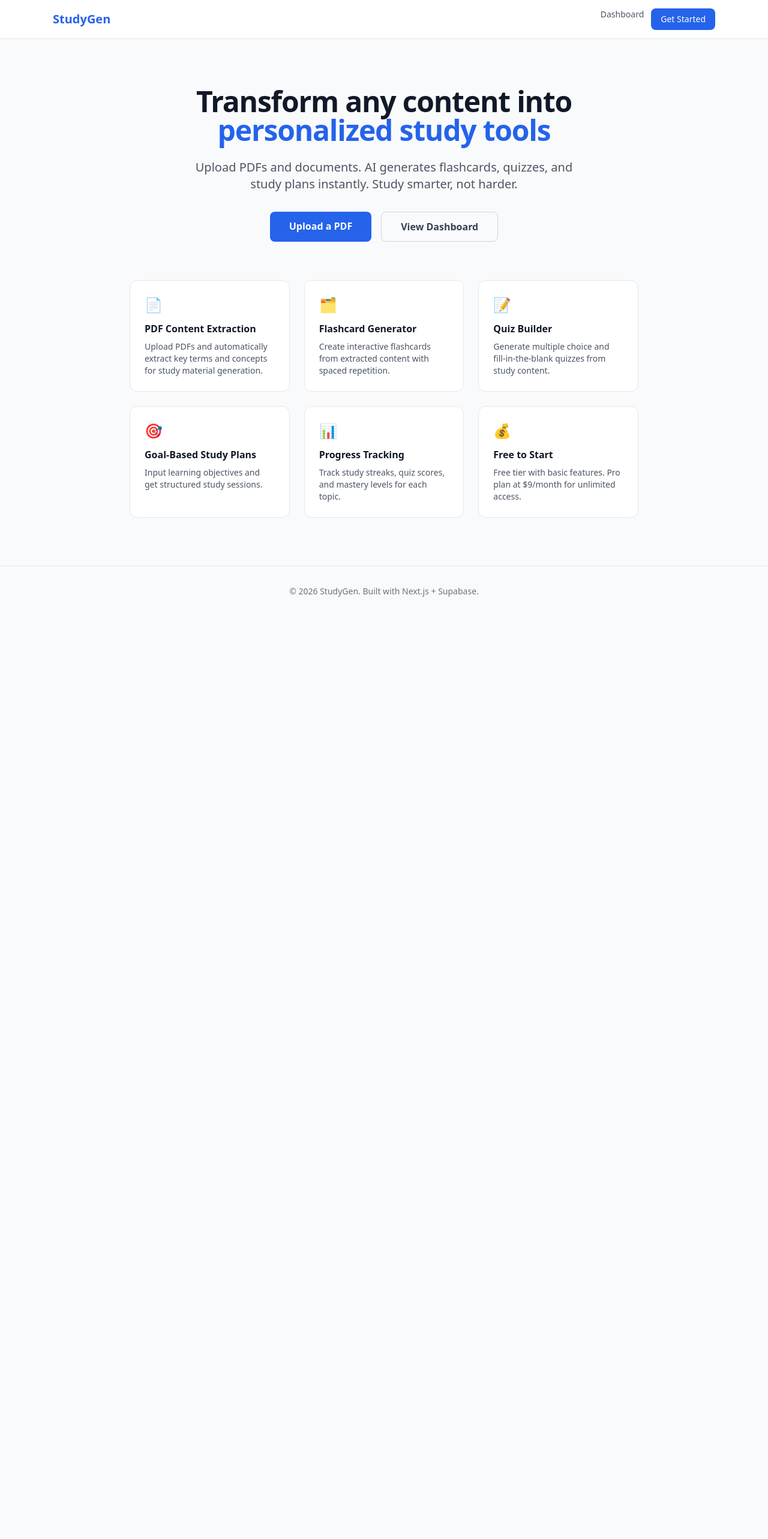
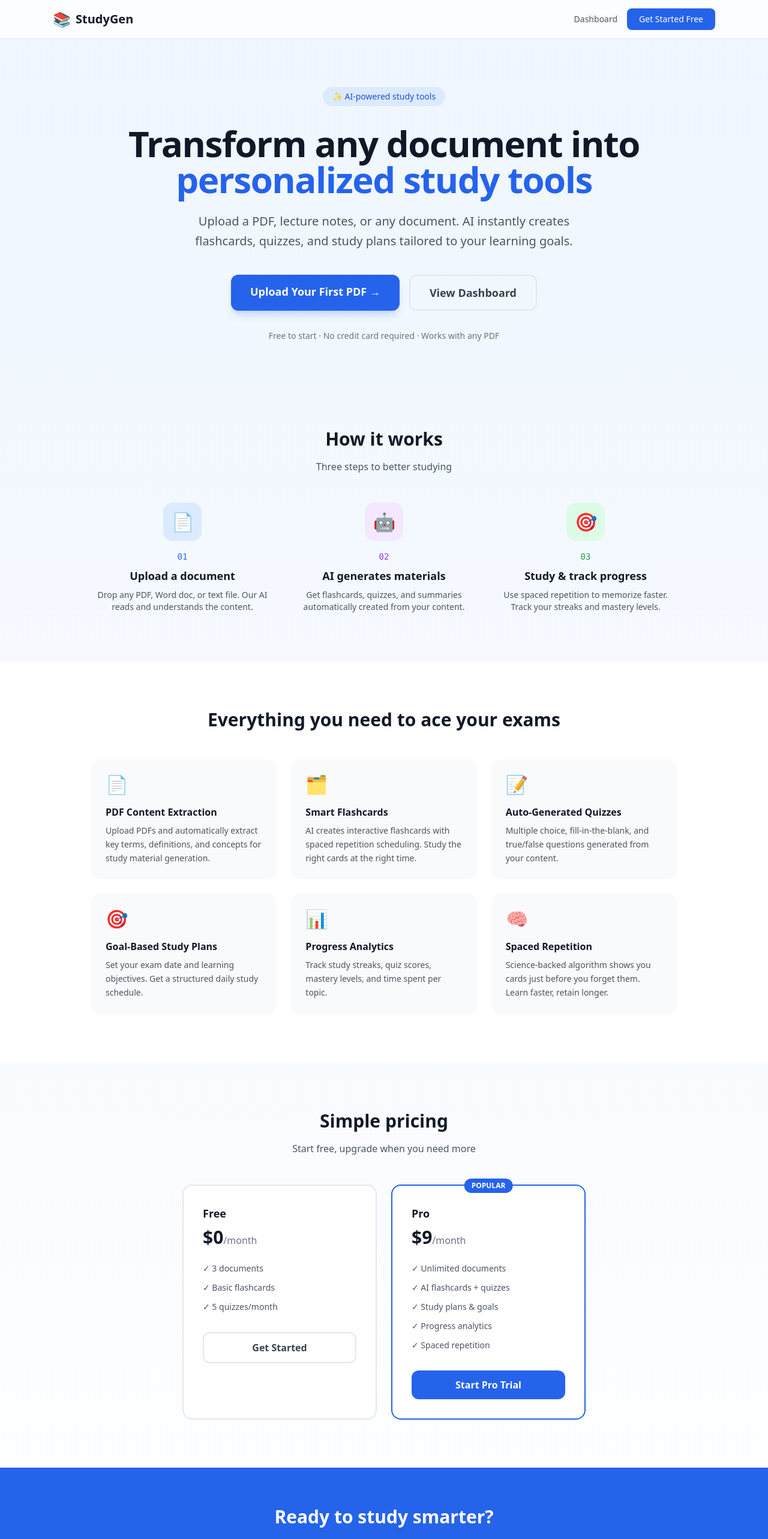
Before and after one commit to huts1232/studygen, a Next.js app: page / in a window 1280 px wide. Shown: the top 2566 px of the page at 60% size. Before the commit the page ends 1028 px from the top, so only its background shows below. Built offline with nearby package versions, Linux system fonts and the light colour scheme.

Commit message:
upgrade: page.tsx — polished UI with working features

```diff
--- a/src/app/page.tsx
+++ b/src/app/page.tsx
@@ -1,66 +1,149 @@
+import Link from "next/link"
+
 export default function Home() {
   return (
-    <div className="min-h-screen">
-      <nav className="border-b bg-white">
+    <div className="min-h-screen bg-gradient-to-b from-blue-50 to-white">
+      {/* Nav */}
+      <nav className="border-b border-blue-100 bg-white/80 backdrop-blur-sm sticky top-0 z-50">
         <div className="max-w-6xl mx-auto px-6 h-16 flex items-center justify-between">
-          <span className="text-xl font-bold text-blue-600">StudyGen</span>
-          <div className="flex gap-3">
-            <a href="/dashboard" className="text-sm text-gray-600 hover:text-gray-900">Dashboard</a>
-            <a href="/upload" className="px-4 py-2 bg-blue-600 text-white text-sm rounded-lg hover:bg-blue-700">Get Started</a>
+          <div className="flex items-center gap-2">
+            <span className="text-2xl">📚</span>
+            <span className="text-xl font-bold text-gray-900">StudyGen</span>
+          </div>
+          <div className="flex items-center gap-4">
+            <Link href="/dashboard" className="text-sm text-gray-600 hover:text-gray-900 transition-colors">Dashboard</Link>
+            <Link href="/upload" className="px-5 py-2 bg-blue-600 text-white text-sm font-medium rounded-lg hover:bg-blue-700 transition-colors shadow-sm">
+              Get Started Free
+            </Link>
           </div>
         </div>
       </nav>
-      <main className="max-w-4xl mx-auto px-6 py-20 text-center">
-        <h1 className="text-5xl font-bold tracking-tight text-gray-900 mb-6">
-          Transform any content into<br /><span className="text-blue-600">personalized study tools</span>
+
+      {/* Hero */}
+      <section className="max-w-5xl mx-auto px-6 pt-20 pb-16 text-center">
+        <div className="inline-flex items-center gap-2 px-4 py-1.5 rounded-full bg-blue-100 text-blue-700 text-sm font-medium mb-8">
+          ✨ AI-powered study tools
+        </div>
+        <h1 className="text-5xl md:text-6xl font-bold text-gray-900 tracking-tight leading-tight mb-6">
+          Transform any document into<br />
+          <span className="text-blue-600">personalized study tools</span>
         </h1>
-        <p className="text-xl text-gray-600 mb-8 max-w-2xl mx-auto">
-          Upload PDFs and documents. AI generates flashcards, quizzes, and study plans instantly.
-          Study smarter, not harder.
+        <p className="text-xl text-gray-600 max-w-2xl mx-auto mb-10 leading-relaxed">
+          Upload a PDF, lecture notes, or any document. AI instantly creates flashcards, quizzes,
+          and study plans tailored to your learning goals.
         </p>
-        <div className="flex gap-4 justify-center mb-16">
-          <a href="/upload" className="px-8 py-3 bg-blue-600 text-white rounded-lg font-semibold hover:bg-blue-700 transition-colors">
-            Upload a PDF
-          </a>
-          <a href="/dashboard" className="px-8 py-3 border border-gray-300 rounded-lg font-semibold text-gray-700 hover:bg-gray-50 transition-colors">
+        <div className="flex flex-col sm:flex-row gap-4 justify-center mb-8">
+          <Link href="/upload" className="px-8 py-3.5 bg-blue-600 text-white rounded-xl font-semibold text-lg hover:bg-blue-700 transition-all shadow-lg shadow-blue-600/20 hover:shadow-blue-600/30">
+            Upload Your First PDF →
+          </Link>
+          <Link href="/dashboard" className="px-8 py-3.5 border-2 border-gray-200 rounded-xl font-semibold text-lg text-gray-700 hover:bg-gray-50 transition-all">
             View Dashboard
-          </a>
+          </Link>
         </div>
-        <div className="grid grid-cols-1 md:grid-cols-3 gap-6 text-left">
-          <div className="bg-white rounded-xl border p-6">
-            <div className="text-2xl mb-3">📄</div>
-            <h3 className="font-semibold text-gray-900 mb-2">PDF Content Extraction</h3>
-            <p className="text-sm text-gray-600">Upload PDFs and automatically extract key terms and concepts for study material generation.</p>
+        <p className="text-sm text-gray-500">Free to start · No credit card required · Works with any PDF</p>
+      </section>
+
+      {/* How it works */}
+      <section className="max-w-5xl mx-auto px-6 py-20">
+        <h2 className="text-3xl font-bold text-center text-gray-900 mb-4">How it works</h2>
+        <p className="text-gray-600 text-center mb-12">Three steps to better studying</p>
+        <div className="grid grid-cols-1 md:grid-cols-3 gap-8">
+          <div className="text-center">
+            <div className="h-16 w-16 rounded-2xl bg-blue-100 flex items-center justify-center text-3xl mx-auto mb-4">📄</div>
+            <div className="text-sm font-mono text-blue-600 mb-2">01</div>
+            <h3 className="text-lg font-bold text-gray-900 mb-2">Upload a document</h3>
+            <p className="text-sm text-gray-600">Drop any PDF, Word doc, or text file. Our AI reads and understands the content.</p>
           </div>
-          <div className="bg-white rounded-xl border p-6">
-            <div className="text-2xl mb-3">🗂️</div>
-            <h3 className="font-semibold text-gray-900 mb-2">Flashcard Generator</h3>
-            <p className="text-sm text-gray-600">Create interactive flashcards from extracted content with spaced repetition.</p>
+          <div className="text-center">
+            <div className="h-16 w-16 rounded-2xl bg-purple-100 flex items-center justify-center text-3xl mx-auto mb-4">🤖</div>
+            <div className="text-sm font-mono text-purple-600 mb-2">02</div>
+            <h3 className="text-lg font-bold text-gray-900 mb-2">AI generates materials</h3>
+            <p className="text-sm text-gray-600">Get flashcards, quizzes, and summaries automatically created from your content.</p>
           </div>
-          <div className="bg-white rounded-xl border p-6">
-            <div className="text-2xl mb-3">📝</div>
-            <h3 className="font-semibold text-gray-900 mb-2">Quiz Builder</h3>
-            <p className="text-sm text-gray-600">Generate multiple choice and fill-in-the-blank quizzes from study content.</p>
-          </div>
-          <div className="bg-white rounded-xl border p-6">
-            <div className="text-2xl mb-3">🎯</div>
-            <h3 className="font-semibold text-gray-900 mb-2">Goal-Based Study Plans</h3>
-            <p className="text-sm text-gray-600">Input learning objectives and get structured study sessions.</p>
-          </div>
-          <div className="bg-white rounded-xl border p-6">
-            <div className="text-2xl mb-3">📊</div>
-            <h3 className="font-semibold text-gray-900 mb-2">Progress Tracking</h3>
-            <p className="text-sm text-gray-600">Track study streaks, quiz scores, and mastery levels for each topic.</p>
-          </div>
-          <div className="bg-white rounded-xl border p-6">
-            <div className="text-2xl mb-3">💰</div>
-            <h3 className="font-semibold text-gray-900 mb-2">Free to Start</h3>
-            <p className="text-sm text-gray-600">Free tier with basic features. Pro plan at $9/month for unlimited access.</p>
+          <div className="text-center">
+            <div className="h-16 w-16 rounded-2xl bg-green-100 flex items-center justify-center text-3xl mx-auto mb-4">🎯</div>
+            <div className="text-sm font-mono text-green-600 mb-2">03</div>
+            <h3 className="text-lg font-bold text-gray-900 mb-2">Study & track progress</h3>
+            <p className="text-sm text-gray-600">Use spaced repetition to memorize faster. Track your streaks and mastery levels.</p>
           </div>
         </div>
-      </main>
-      <footer className="border-t py-8 text-center text-sm text-gray-500">
-        © 2026 StudyGen. Built with Next.js + Supabase.
+      </section>
+
+      {/* Features */}
+      <section className="bg-white py-20">
+        <div className="max-w-5xl mx-auto px-6">
+          <h2 className="text-3xl font-bold text-center text-gray-900 mb-12">Everything you need to ace your exams</h2>
+          <div className="grid grid-cols-1 md:grid-cols-2 lg:grid-cols-3 gap-6">
+            {[
+              { icon: "📄", title: "PDF Content Extraction", desc: "Upload PDFs and automatically extract key terms, definitions, and concepts for study material generation." },
+              { icon: "🗂️", title: "Smart Flashcards", desc: "AI creates interactive flashcards with spaced repetition scheduling. Study the right cards at the right time." },
+              { icon: "📝", title: "Auto-Generated Quizzes", desc: "Multiple choice, fill-in-the-blank, and true/false questions generated from your content." },
+              { icon: "🎯", title: "Goal-Based Study Plans", desc: "Set your exam date and learning objectives. Get a structured daily study schedule." },
+              { icon: "📊", title: "Progress Analytics", desc: "Track study streaks, quiz scores, mastery levels, and time spent per topic." },
+              { icon: "🧠", title: "Spaced Repetition", desc: "Science-backed algorithm shows you cards just before you forget them. Learn faster, retain longer." },
+            ].map((f, i) => (
+              <div key={i} className="bg-gray-50 rounded-2xl p-6 hover:shadow-md transition-all group">
+                <div className="text-3xl mb-4 group-hover:scale-110 transition-transform">{f.icon}</div>
+                <h3 className="text-base font-bold text-gray-900 mb-2">{f.title}</h3>
+                <p className="text-sm text-gray-600 leading-relaxed">{f.desc}</p>
+              </div>
+            ))}
+          </div>
+        </div>
+      </section>
+
+      {/* Pricing */}
+      <section className="max-w-4xl mx-auto px-6 py-20">
+        <h2 className="text-3xl font-bold text-center text-gray-900 mb-4">Simple pricing</h2>
+        <p className="text-gray-600 text-center mb-12">Start free, upgrade when you need more</p>
+        <div className="grid grid-cols-1 md:grid-cols-2 gap-6 max-w-2xl mx-auto">
+          <div className="bg-white rounded-2xl border-2 border-gray-200 p-8">
+            <h3 className="text-lg font-bold text-gray-900">Free</h3>
+            <div className="text-3xl font-bold text-gray-900 mt-2">$0<span className="text-base font-normal text-gray-500">/month</span></div>
+            <ul className="mt-6 space-y-3 text-sm text-gray-600">
+              <li className="flex gap-2">✓ 3 documents</li>
+              <li className="flex gap-2">✓ Basic flashcards</li>
+              <li className="flex gap-2">✓ 5 quizzes/month</li>
+            </ul>
+            <Link href="/upload" className="block mt-8 text-center py-3 border-2 border-gray-200 rounded-xl font-semibold text-gray-700 hover:bg-gray-50">
+              Get Started
+            </Link>
+          </div>
+          <div className="bg-white rounded-2xl border-2 border-blue-600 p-8 relative">
+            <div className="absolute -top-3 left-1/2 -translate-x-1/2 bg-blue-600 text-white text-xs font-bold px-3 py-1 rounded-full">POPULAR</div>
+            <h3 className="text-lg font-bold text-gray-900">Pro</h3>
+            <div className="text-3xl font-bold text-gray-900 mt-2">$9<span className="text-base font-normal text-gray-500">/month</span></div>
+            <ul className="mt-6 space-y-3 text-sm text-gray-600">
+              <li className="flex gap-2">✓ Unlimited documents</li>
+              <li className="flex gap-2">✓ AI flashcards + quizzes</li>
+              <li className="flex gap-2">✓ Study plans & goals</li>
+              <li className="flex gap-2">✓ Progress analytics</li>
+              <li className="flex gap-2">✓ Spaced repetition</li>
+            </ul>
+            <Link href="/upload" className="block mt-8 text-center py-3 bg-blue-600 text-white rounded-xl font-semibold hover:bg-blue-700">
+              Start Pro Trial
+            </Link>
+          </div>
+        </div>
+      </section>
+
+      {/* CTA */}
+      <section className="bg-blue-600 py-16">
+        <div className="max-w-3xl mx-auto px-6 text-center">
+          <h2 className="text-3xl font-bold text-white mb-4">Ready to study smarter?</h2>
+          <p className="text-blue-100 mb-8 text-lg">Upload your first document and see the magic happen.</p>
+          <Link href="/upload" className="inline-flex px-8 py-3.5 bg-white text-blue-600 rounded-xl font-bold text-lg hover:bg-blue-50 transition-all shadow-lg">
+            Upload a PDF — It&apos;s Free
+          </Link>
+        </div>
+      </section>
+
+      {/* Footer */}
+      <footer className="border-t py-8">
+        <div className="max-w-6xl mx-auto px-6 flex items-center justify-between text-sm text-gray-500">
+          <span>© 2026 StudyGen</span>
+          <span>Built with Next.js + Supabase</span>
+        </div>
       </footer>
     </div>
   )
```
